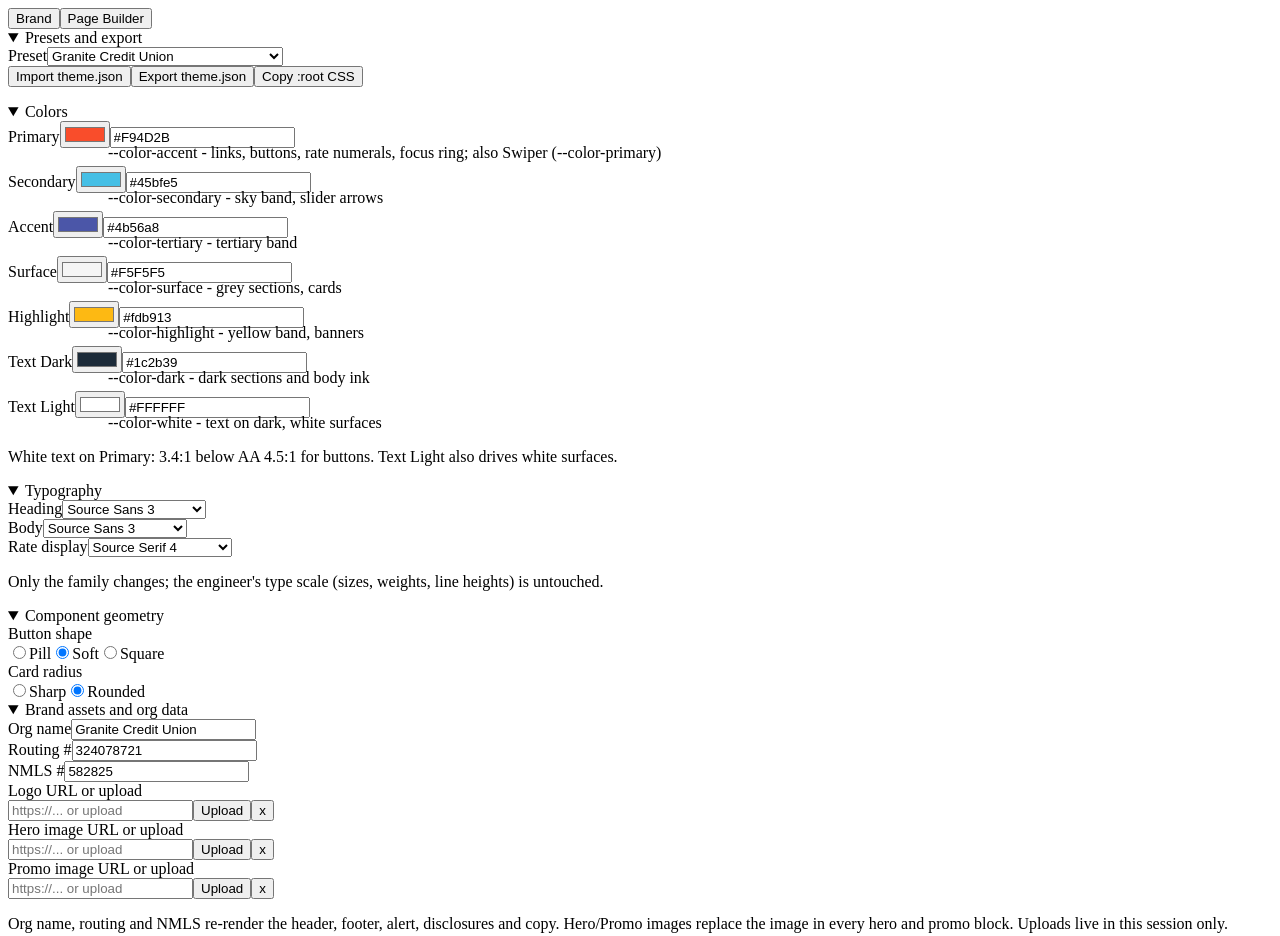
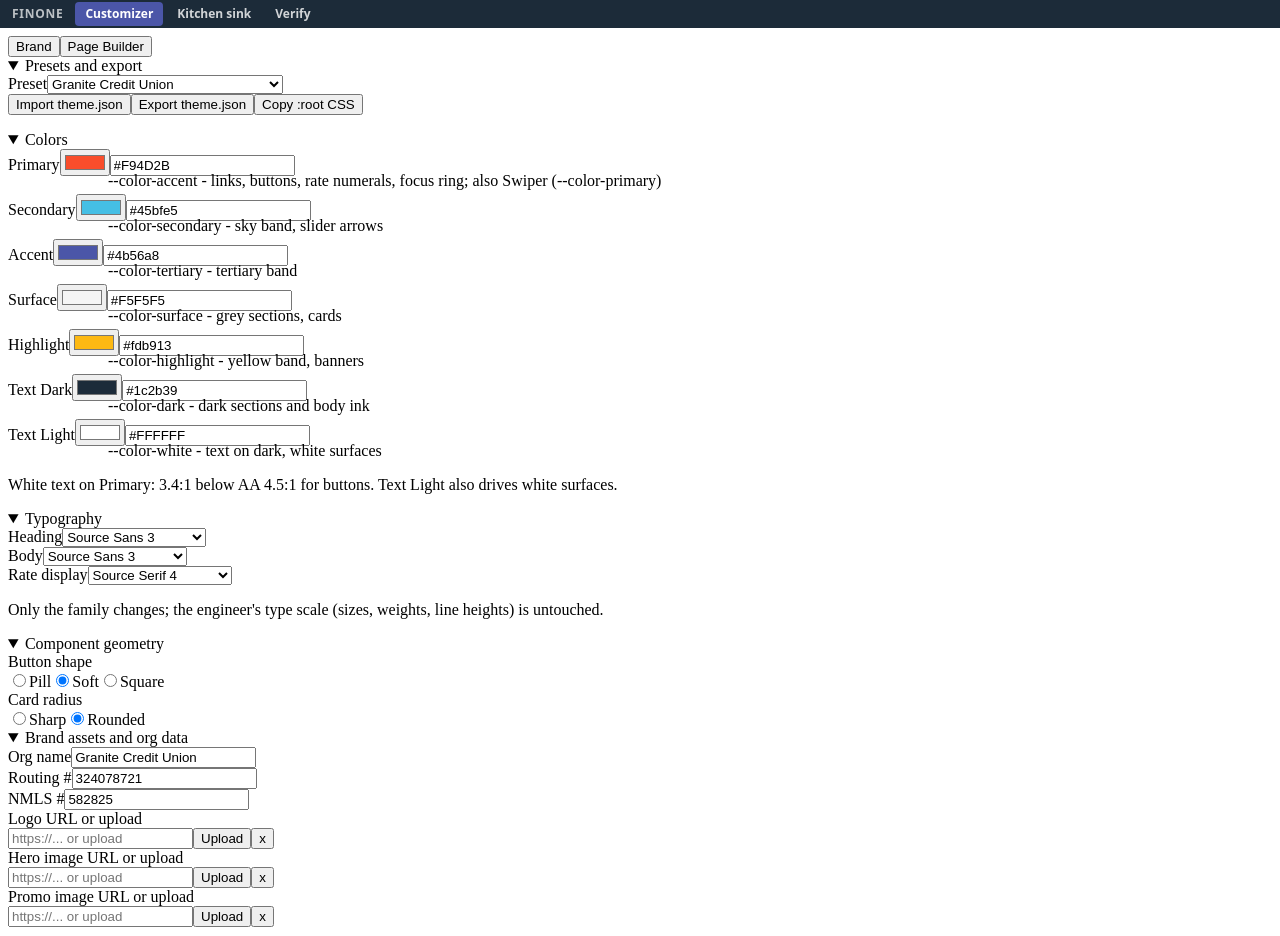
Before and after one commit to jimjimjimmy/finone-component-customizer, a website with bundled scripts: page customizer.html in a window 1280 px wide. Shown: the top 936 px of the page. Built offline with nearby package versions, Linux system fonts and the light colour scheme; no server answers.

Commit message:
Add shared nav strip across customizer, kitchen sink and verify

```diff
--- a/customizer.html
+++ b/customizer.html
@@ -22,5 +22,6 @@
   <div id="stage"><div id="wrap"><iframe id="frame" title="Page preview"></iframe></div></div>
 </section>
 <script type="module" src="js/customizer/main.js"></script>
+<script src="js/nav-strip.js"></script>
 </body>
 </html>
--- /dev/null
+++ b/js/nav-strip.js
@@ -0,0 +1,26 @@
+/* Dev nav strip: one thin bar at the top of every FinOne tool page. Add a page by adding a row to PAGES. */
+(function () {
+  const PAGES = [
+    ['Customizer', 'customizer.html'],
+    ['Kitchen sink', 'kitchen-sink.html'],
+    ['Verify', 'verify.html'],
+  ];
+  const H = 28;
+  const here = location.pathname.split('/').pop() || 'customizer.html';
+  const css = document.createElement('style');
+  css.textContent = `
+    #fo-nav { position: fixed; top: 0; left: 0; right: 0; height: ${H}px; z-index: 2147483000; display: flex; align-items: center; gap: 4px; padding: 0 12px; box-sizing: border-box; background: #1C2B39; color: #fff; font: 600 12px/1 system-ui, -apple-system, "Segoe UI", Roboto, sans-serif; }
+    #fo-nav b { font-weight: 800; letter-spacing: .06em; text-transform: uppercase; opacity: .7; margin-right: 8px; }
+    #fo-nav a { color: #fff; text-decoration: none; padding: 6px 10px; border-radius: 4px; opacity: .8; }
+    #fo-nav a:hover { opacity: 1; background: rgba(255,255,255,.12); }
+    #fo-nav a[aria-current="page"] { opacity: 1; background: #4B56A8; }
+    html { padding-top: ${H}px; }
+    body.cz { height: calc(100vh - ${H}px); grid-template-rows: calc(100vh - ${H}px); }
+    @media print { #fo-nav { display: none; } html { padding-top: 0; } }`;
+  document.head.appendChild(css);
+  const nav = document.createElement('nav');
+  nav.id = 'fo-nav';
+  nav.setAttribute('aria-label', 'FinOne tools');
+  nav.innerHTML = '<b>FinOne</b>' + PAGES.map(([label, href]) => `<a href="${href}"${href === here ? ' aria-current="page"' : ''}>${label}</a>`).join('');
+  document.body.insertBefore(nav, document.body.firstChild);
+})();
```
Also changed, not shown: kitchen-sink.html (+1 -0 lines), verify.html (+1 -0 lines).
